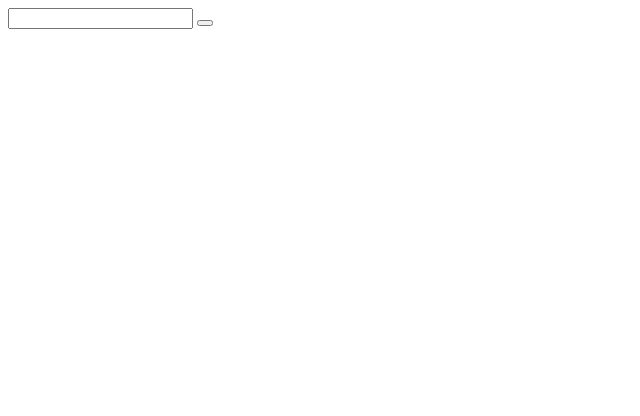
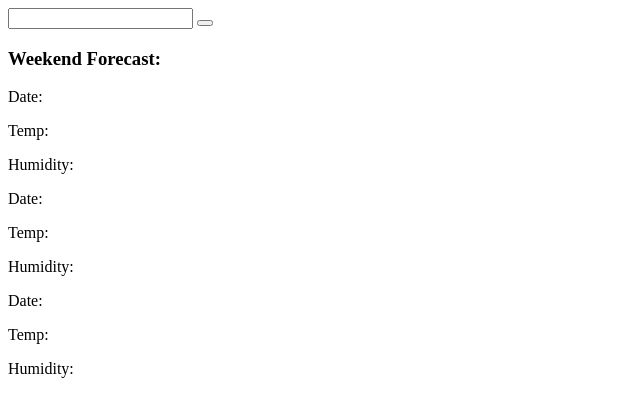
Before and after one commit to Giovanne-Villanueva/Project1, a plain HTML site: page index.html in a window 1280 px wide. Shown: the whole page, without its empty margins (0-640 px from the left). Drawn offline with nearby package versions, Linux system fonts and the light colour scheme.

Commit message:
Added a basic forcast section

```diff
--- a/index.html
+++ b/index.html
@@ -22,7 +22,27 @@
         <form class = "Input">
             <input type="text" id = "search-city">
             <button id = "search-button"></button>
-            <div class = "weather"></div>
+            <div id = "future-weather">
+                <h3>Weekend Forecast:</h3>
+                    <div class="forecast" >
+                        <p>Date:<span id="fDate0"></span></p>
+                        <p>Temp:<span id="fTemp0"></span></p>
+                        <p>Humidity:<span id="fHumidity0"></span></p>
+                    </div>
+
+                    <div class="forecast" >
+                        <p>Date:<span id="fDate1"></span></p>
+                        <p>Temp:<span id="fTemp1"></span></p>
+                        <p>Humidity:<span id="fHumidity1"></span></p>
+                    </div>
+
+                    <div class="forecast">
+                        <p>Date:<span id="fDate2"></span></p>
+                        <p>Temp:<span id="fTemp2"></span></p>
+                        <p>Humidity:<span id="fHumidity2"></span></p>
+                    </div>
+            </div>
+
             <ul class="History"></ul>
         </form>
     </div>
```
